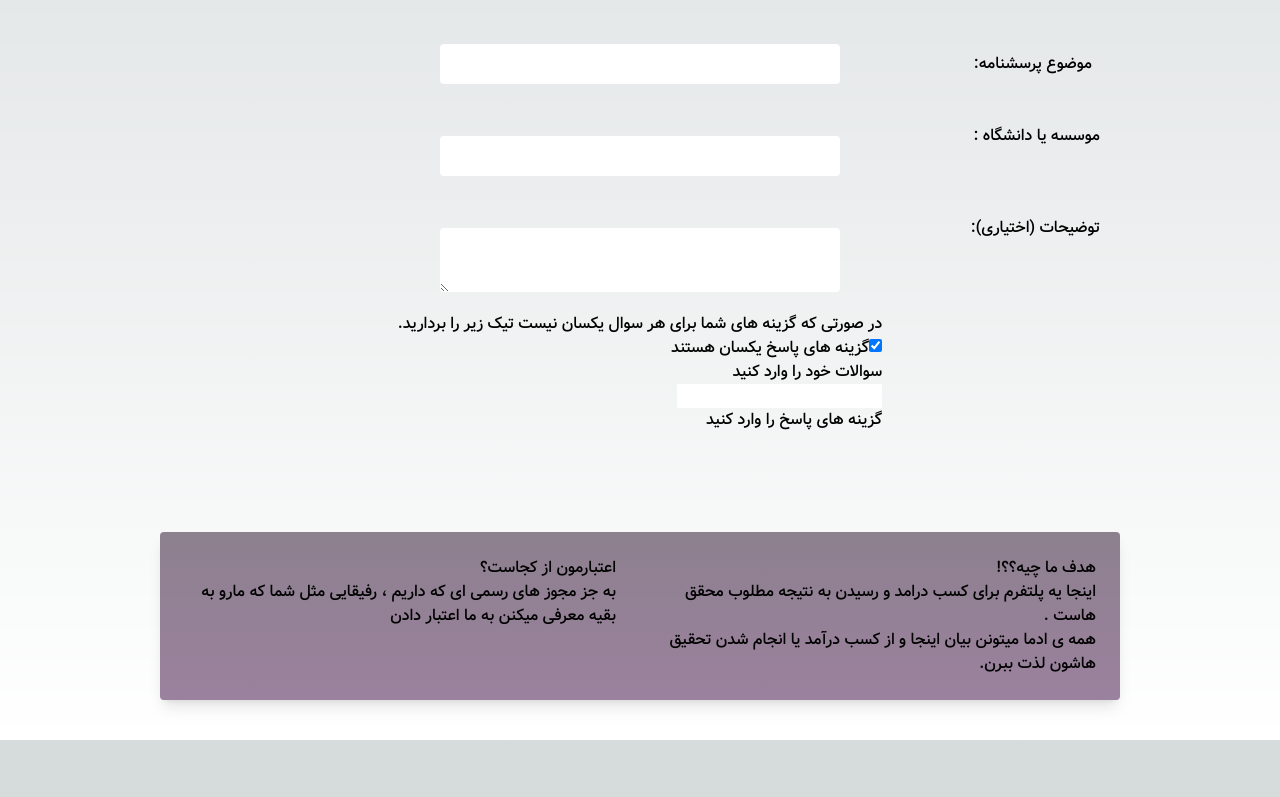
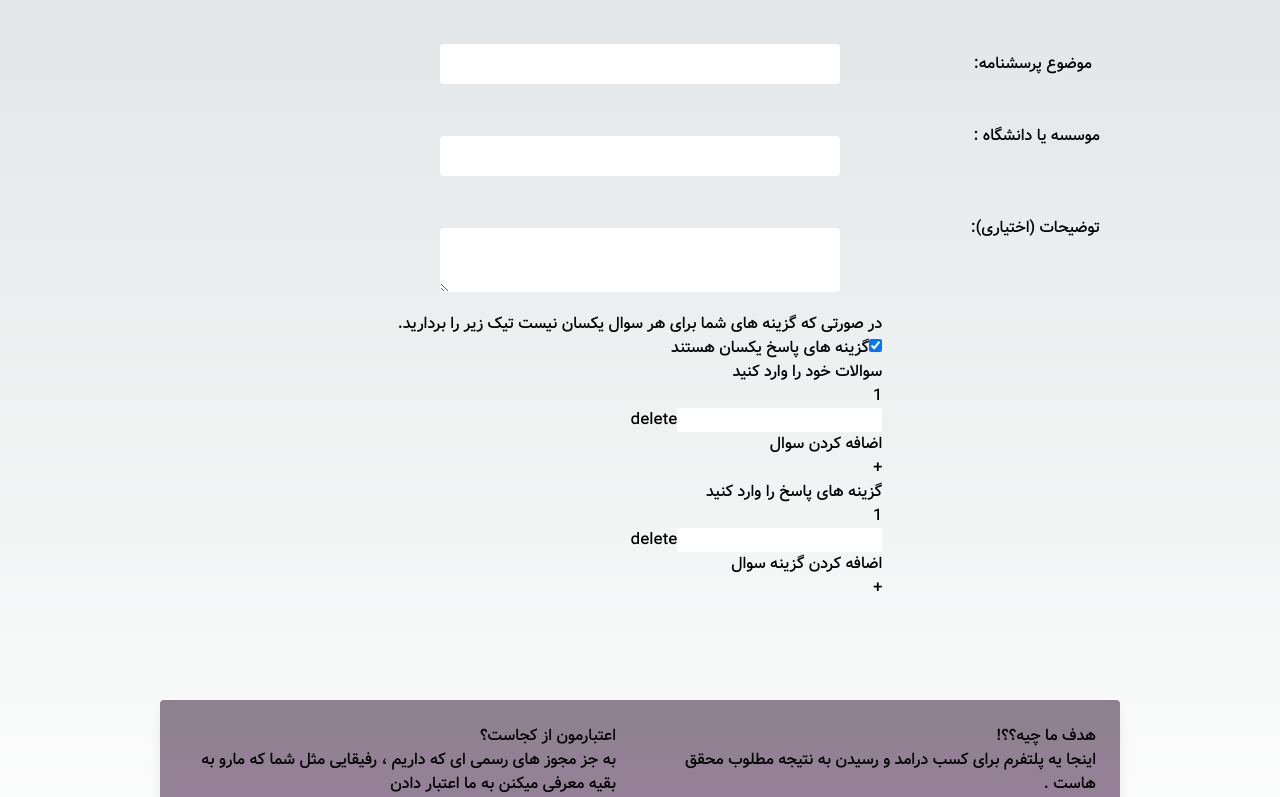
Before and after one commit to hosseinemir/survey-hosseinemir, a Next.js app: page /create-survey in a window 1280 px wide. Shown: the part 424-1221 px from the top of the page. Before the commit the page ends 1164 px from the top, so only its background shows below. Built offline with nearby package versions, Linux system fonts and the light colour scheme.

Commit message:
add file whit same questions

```diff
--- a/src/components/module/SameQuestionModue.tsx
+++ b/src/components/module/SameQuestionModue.tsx
@@ -4,30 +4,90 @@ import React, { useState } from "react";
 
 export default function SameQuestionModue() {
   const [allQuestions, setAllQuestions] = useState<string[]>([""]);
-  const [answers, setAnswers] = useState<string[]>([]);
+  const [answers, setAnswers] = useState<string[]>([""]);
   const changeallquestions: Function = (
     e: React.ChangeEvent<HTMLInputElement>,
     index: number
   ): void => {
     let allqfunc: string[] = [...allQuestions];
     allqfunc[index] = e.target.value;
+    setAllQuestions(allqfunc);
   };
+  const addquestionshandler: Function = (): void => {
+    setAllQuestions([...allQuestions, ""]);
+  };
+  const deletequestions: Function = (index: number): void => {
+    let newquestions: string[] = [...allQuestions];
+    newquestions.splice(index, 1);
+    setAllQuestions(newquestions);
+  };
+  const changeAllAnswer: Function = (
+    e: React.ChangeEvent<HTMLInputElement>,
+    index: number
+  ): void => {
+    let newanswerfunc: string[] = [...answers];
+    newanswerfunc[index] = e.target.value;
+    setAnswers(newanswerfunc);
+  };
+  const deleteanswerHnadler:Function=(index:number):void=>{
+    let newnewanswer:string[]=[...answers]
+    newnewanswer.splice(index,1)
+    setAnswers(newnewanswer)
+  }
   return (
     <div>
       <p>سوالات خود را وارد کنید</p>
       {allQuestions.map((item, index) => (
+        <div key={index}>
+          <p>{index + 1}</p>
           <input
             className="text-black"
-          key={index}
             type="text"
             value={item}
             onChange={(e) => {
               changeallquestions(e, index);
             }}
           />
+          <button
+            onClick={() => {
+              deletequestions(index);
+            }}
+          >
+            {" "}
+            delete{" "}
+          </button>
+        </div>
       ))}
+      <div>
+        <p>اضافه کردن سوال</p>
+
+        <button
+          onClick={() => {
+            addquestionshandler();
+          }}
+        >
+          +
+        </button>
+      </div>
       <p>گزینه های پاسخ را وارد کنید</p>
-      {}
+      {answers.map((item, index) => (
+        <div>
+          <p>{index + 1}</p>
+          <input
+            type="text"
+            className="text-black"
+            value={answers[index]}
+            onChange={(e) => {
+              changeAllAnswer(e, index);
+            }}
+          />
+          <button onClick={()=>{deleteanswerHnadler(index)}}>delete</button>
+        </div>
+      ))}
+      <p>
+        اضافه کردن گزینه سوال
+      </p>
+      <button onClick={()=>{setAnswers([...answers,""])}}>+</button>
     </div>
   );
 }
```
Lines whose indentation alone changed are shown as unchanged.
